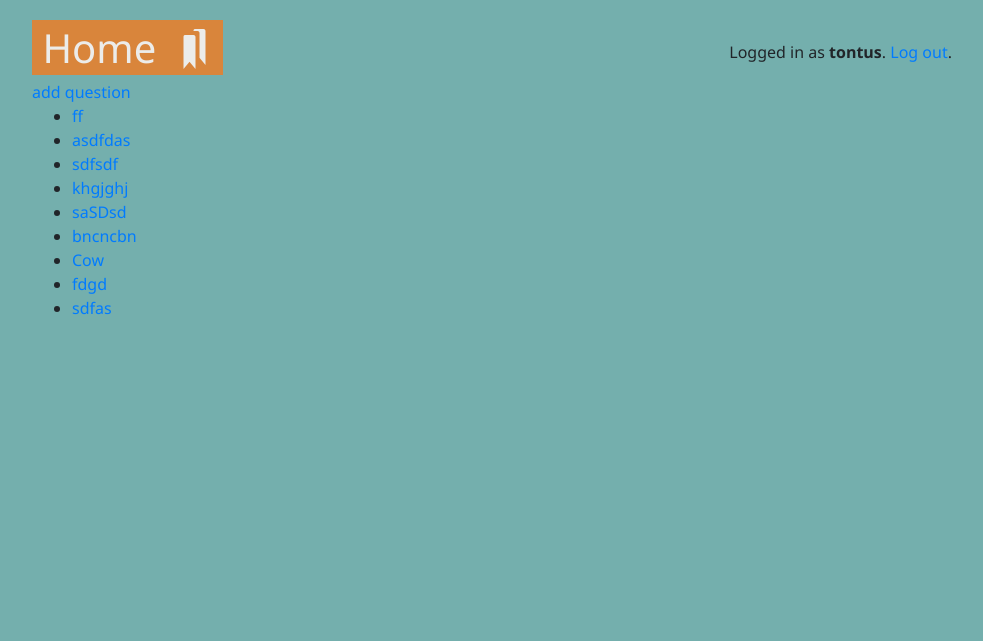
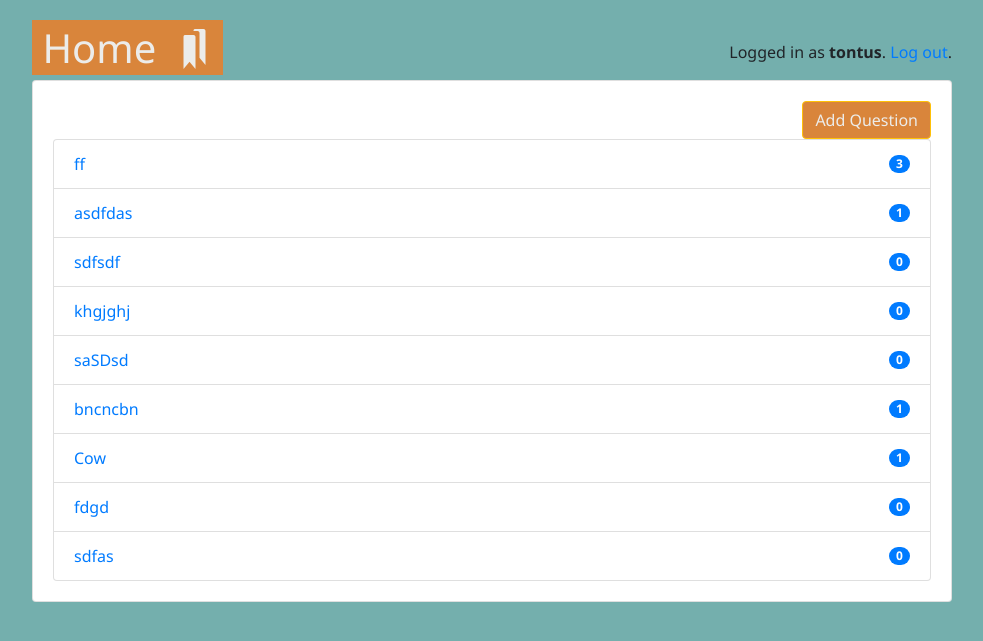
Before and after one commit to tontus/Evaluation, a Django app: page /teachers/questions in a window 1280 px wide. Shown: the top 641 px of the page, without its empty margins (148-1131 px from the left). Run offline with Django 3.2, Linux system fonts and the light colour scheme; a user stored in the database is signed in; data comes from the database, SQL or seed files in the repository; both versions use the stored data as it was after the commit; parts of the project's set-up code (start-up, migrations or seed data) failed here and were passed over; some libraries are stand-ins or nearby versions.

Commit message:
teacher done

```diff
--- a/classroom/templates/classroom/teachers/questions.html
+++ b/classroom/templates/classroom/teachers/questions.html
@@ -1,11 +1,24 @@
 {% extends 'base.html' %}
 
 {% block content %}
-    <a href="/teachers/add-question">add question</a>
 
-    <ul>
-        {% for question in object_list %}
-            <li><a href="{% url 'teachers:score' question.pk %}">{{ question.question }}</a></li>
-        {% endfor %}
-    </ul>
+    <div class="card">
+        <div class="card-body">
+            <div class="text-right">
+
+                <a  href="/teachers/add-question">
+                    <button type="button" class="btn btn-warning ">Add Question</button>
+                </a>
+            </div>
+
+            <ul class="list-group">
+                {% for question,answer_count in infos %}
+                    <li class="list-group-item d-flex justify-content-between align-items-center list-group-item-action">
+                        <a href="{% url 'teachers:score' question.pk %}">{{ question.question }}</a>
+                        <span class="badge badge-primary badge-pill">{{ answer_count }}</span>
+                    </li>
+                {% endfor %}
+            </ul>
+        </div>
+    </div>
 {% endblock %}
--- a/classroom/urls.py
+++ b/classroom/urls.py
@@ -5,7 +5,7 @@ from .views import teachers, students
 
 urlpatterns = [
     path('teachers/', include(([
-                                   path('questions', teachers.QuestionList.as_view(), name='questions'),
+                                   path('questions', teachers.questionList, name='questions'),
                                    path('add-question', teachers.QuestionCreateView.as_view(), name='add-question'),
                                    path('questions/<int:pk>/score', teachers.score, name='score'),
                                ], 'classroom'), namespace='teachers')),
--- a/classroom/views/teachers.py
+++ b/classroom/views/teachers.py
@@ -31,16 +31,31 @@ class TeacherSignUpView(CreateView):
     #     return render(request, self.template_name, {'form': form})
 
 
-@method_decorator([login_required, teacher_required], name='dispatch')
-class QuestionList(ListView):
-    template_name = 'classroom/teachers/questions.html'
-    model = Question
-    context_object_name = 'questions'
+# @method_decorator([login_required, teacher_required], name='dispatch')
+# class QuestionList(ListView):
+#     template_name = 'classroom/teachers/questions.html'
+#     model = Question
+#     context_object_name = 'questions'
+#
+#     def get_queryset(self):
+#         teacher = self.request.user
+#         queryset = Question.objects.filter(owner=teacher)
+#         return queryset
 
-    def get_queryset(self):
-        teacher = self.request.user
-        queryset = Question.objects.filter(owner=teacher)
-        return queryset
+
+@login_required()
+def questionList(request):
+    answer_counts = []
+    teacher = request.user
+    questions = Question.objects.filter(owner=teacher)
+    for question in questions:
+        answer_count = Answer.objects.filter(question=question).count()
+        answer_counts.append(answer_count)
+    infos = zip(questions, answer_counts)
+
+    return render(request, 'classroom/teachers/questions.html', {
+        'infos': infos,
+    })
 
 
 @method_decorator([login_required, teacher_required], name='dispatch')
--- a/static/css/app.css
+++ b/static/css/app.css
@@ -7,6 +7,9 @@ body {
 /*.logo {*/
   /*font-family: 'Clicker Script', cursive;*/
 /*}*/
+a{
+    text-decoration: none;
+}
 
 .logo a {
   color: #ECECEA;
@@ -26,7 +29,7 @@ body {
 }
 .btn-warning{
     background: #D9853B !important;
-    color: #dee2e6;
+    color: #ECECEA;
 }
 /*.list-group-formset label {*/
   /*display: none;*/
```
Also changed, not shown: classroom/templates/classroom/teachers/question_add_form.html (+3 -9 lines), db.sqlite3.
